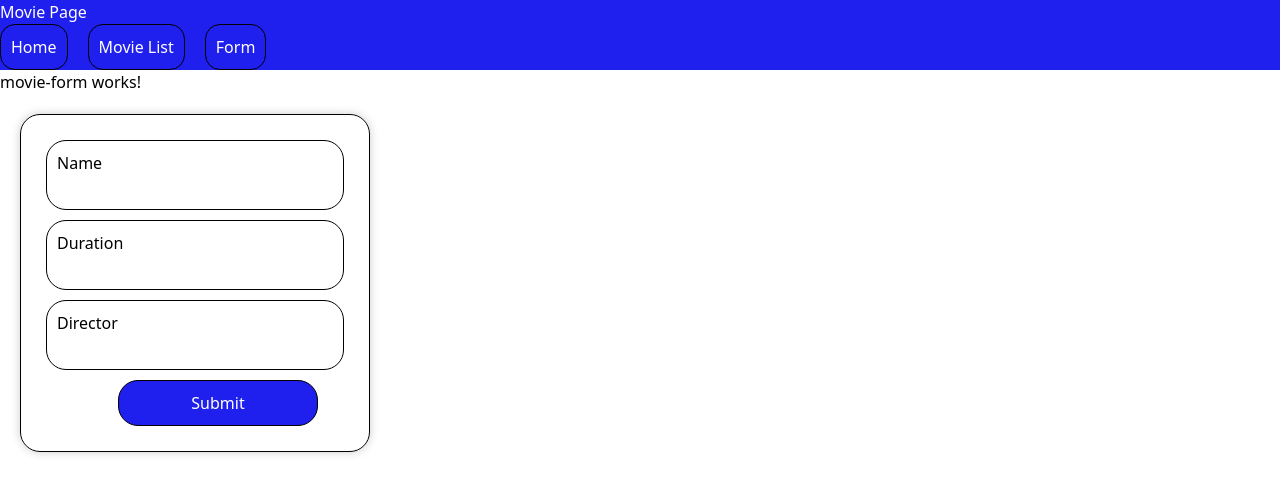
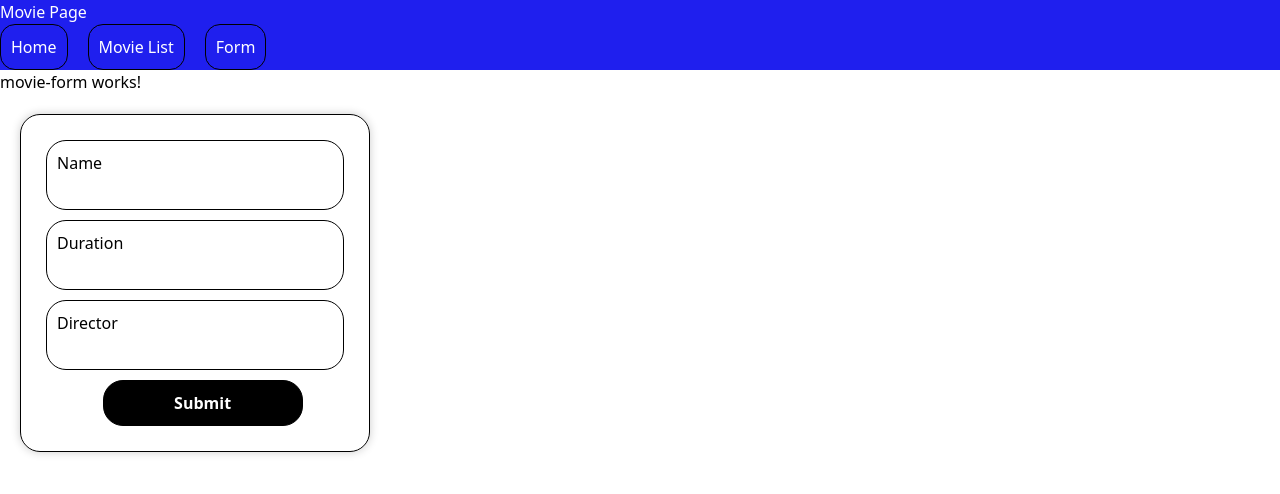
Before and after one commit to javiergp23/project-ng, an Angular app: page /create in a window 1280 px wide. In both pictures the pointer is over the button "Submit". Shown: the top 494 px of the page. Built offline with nearby package versions, Linux system fonts and the light colour scheme.

Commit message:
fix form

```diff
--- a/src/app/pages/movie-form/movie-form.css
+++ b/src/app/pages/movie-form/movie-form.css
@@ -25,6 +25,13 @@ button{
   border-radius: 20px;
   background-color: rgb(31, 31, 238);
   color: white;
-  margin-left: 25%;
+  margin-left: 20%;
   width: 200px;
 }
+
+button:hover{
+  background-color: black;
+  color: white;
+  transition: all 1s;
+  font-weight: bold;
+}
```
